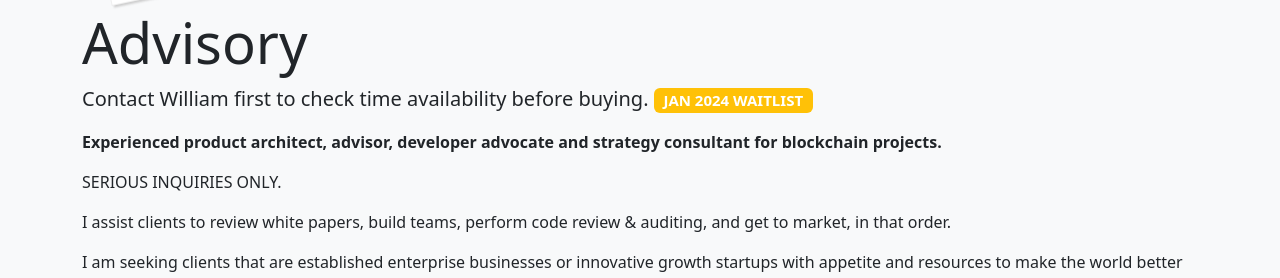
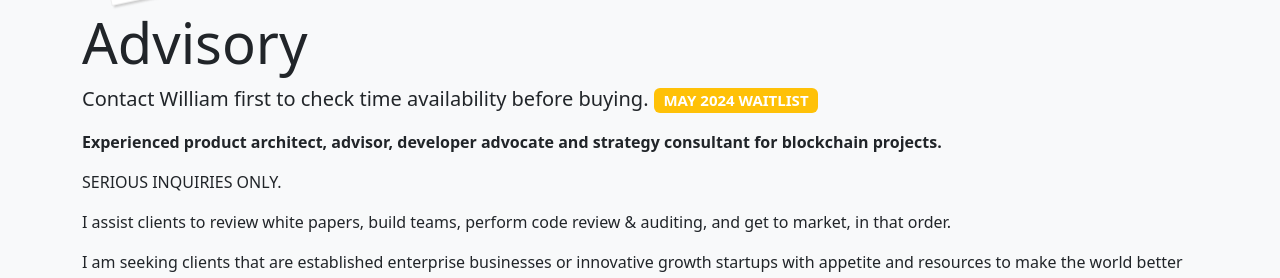
Before and after one commit to fulldecent/phor.net, a Jekyll site: the page built from advisory.html, in a window 1280 px wide. Shown: the part 263-541 px from the top of the page. Built offline with Jekyll 4.4.1, drawn with Linux system fonts in a browser that asks for light colours; comment, search, counter and statistics services are not loaded.

Commit message:
update date

```diff
--- a/advisory.html
+++ b/advisory.html
@@ -18,7 +18,7 @@
         <img src="assets/portraits/william-smoking-mini.jpg" class="pull-right minipolaroid" style="max-height:10em" >
 
         <h1 class="display-4">Advisory</h1>
-        <p class="lead">Contact William first to check time availability before buying. <span class="badge bg-warning">JAN 2024 WAITLIST</span></p>
+        <p class="lead">Contact William first to check time availability before buying. <span class="badge bg-warning">MAY 2024 WAITLIST</span></p>
 
         <p><strong>Experienced product architect, advisor, developer advocate and strategy consultant for blockchain projects.</strong></p>
         <p>SERIOUS INQUIRIES ONLY.</p>
```
